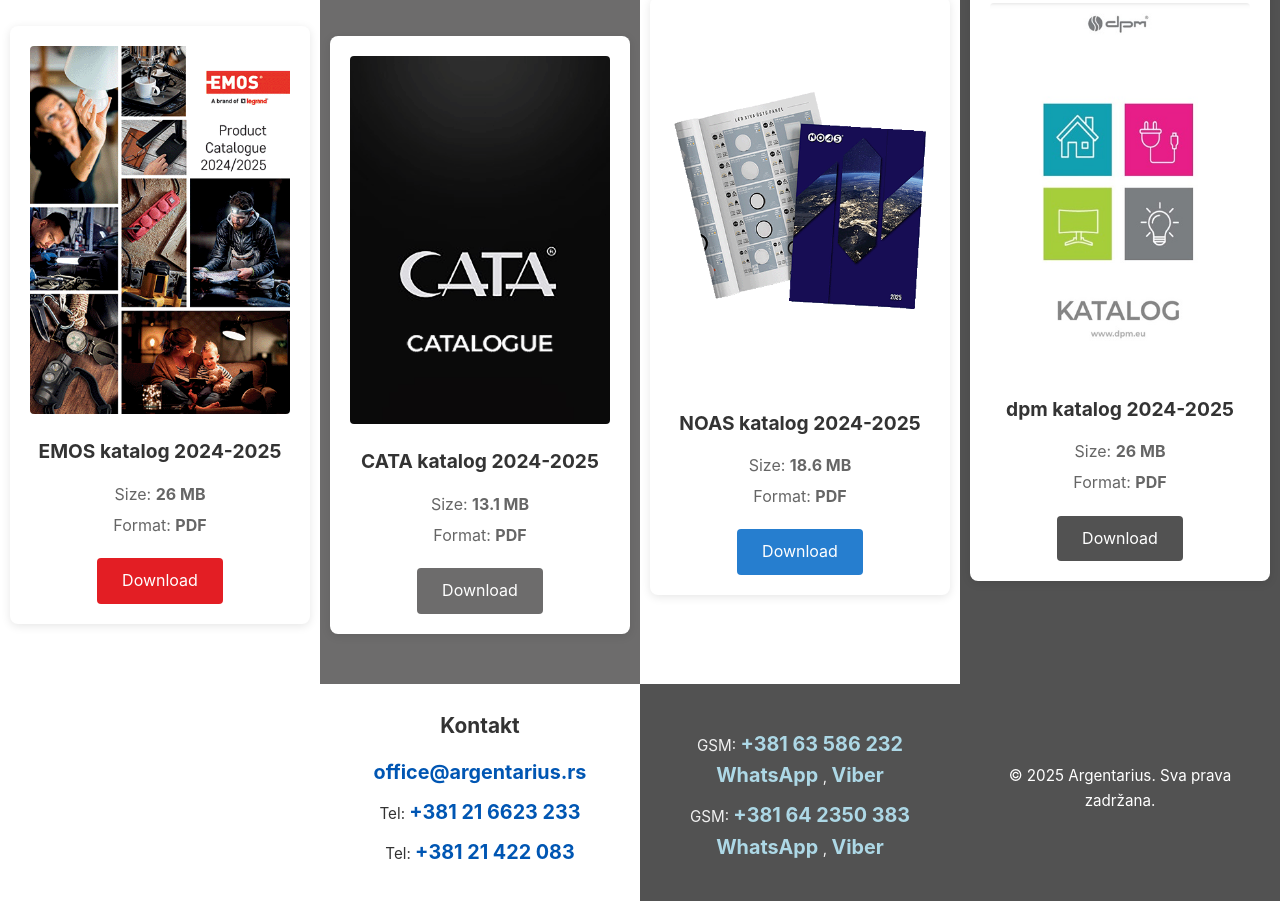
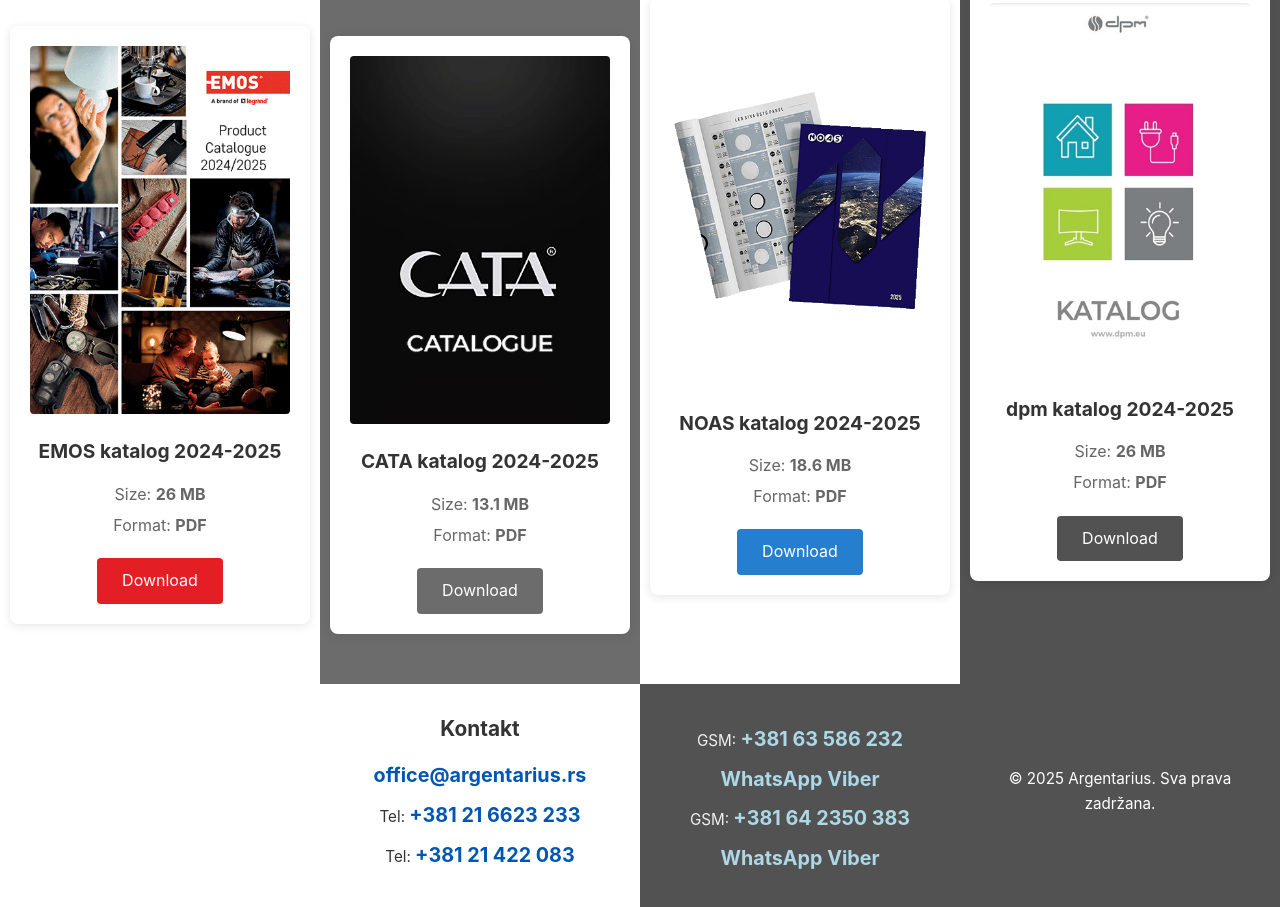
Before and after one commit to smitar217/smitar217.github.io, a plain HTML site: page index.html in a window 1280 px wide. Shown: the part 1823-2730 px from the top of the page. Drawn offline with nearby package versions, Linux system fonts and the light colour scheme.

Commit message:
latest changes

```diff
--- a/index.html
+++ b/index.html
@@ -405,9 +405,10 @@
             </div>
             <div class="footer-section footer-section-3">
                 <h3></h3>
-                <p>GSM: <a href="tel:+38163586232">+381 63 586 232</a> <a href="https://wa.me/38163586232" target="_blank">WhatsApp  </a>, <a href="viber://chat?number=%2B38163586232">  Viber</a></p>
-                <p>GSM: <a href="tel:+381642350383">+381 64 2350 383</a> <a href="https://wa.me/381642350383" target="_blank">WhatsApp
-                </a>, <a href="viber://chat?number=%2B381642350383">  Viber</a></p>
+                <p>GSM: <a href="tel:+38163586232">+381 63 586 232</a> </p>
+                <p><a href="https://wa.me/38163586232" target="_blank">WhatsApp  </a><a href="viber://chat?number=%2B38163586232"> Viber</a></p>
+                <p>GSM: <a href="tel:+381642350383">+381 64 2350 383</a></p>
+                <p><a href="https://wa.me/381642350383" target="_blank">WhatsApp  </a><a href="viber://chat?number=%2B381642350383">  Viber</a></p>
             </div>
             <div class="footer-section footer-section-4">
                 <p class="copyright_text">&copy; 2025 Argentarius. Sva prava zadržana.</p>
```
Also changed, not shown: favicon.ico (deleted), images/android-chrome-192x192.png, images/android-chrome-512x512.png, images/apple-touch-icon.png, images/favicon-16x16.png, images/favicon-32x32.png, images/favicon.ico (added).
